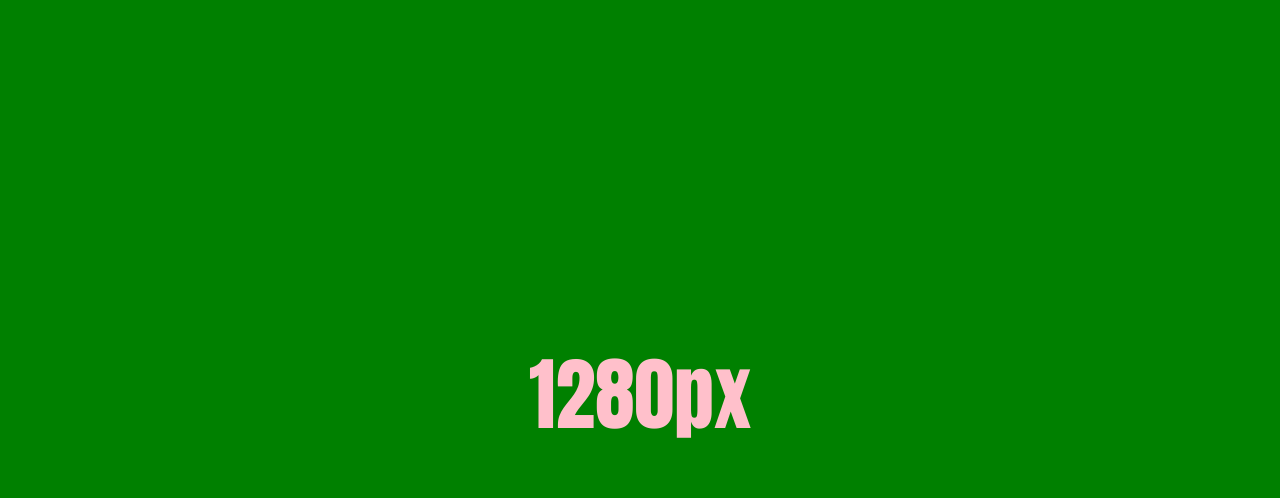
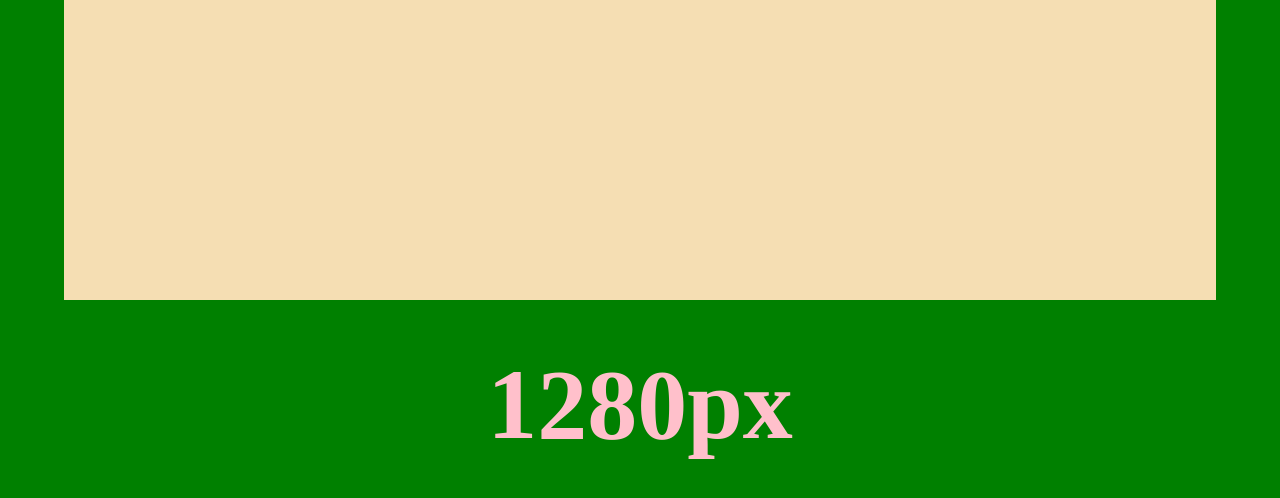
Before and after one commit to jesus-abz/ulsa-app-responsive, a plain HTML site: page index.html in a window 1280 px wide. Drawn offline with Linux system fonts and the light colour scheme.

Commit message:
ahora si funciona, espero

```diff
--- a/index.html
+++ b/index.html
@@ -18,6 +18,10 @@
 
     <h1 id="pixels-text" class="pixels-text">0px</h1>
 
+    <div class="container" id="container">
+        <br>
+    </div>
+
     <script src="app.js"></script>
 </body>
 </html>
--- a/style.css
+++ b/style.css
@@ -42,12 +42,21 @@ body{
     right: 0;
   }
 
+  .container{
+      width: 90%;
+      height: 300px;
+      background-color: wheat;
+      margin: 0 auto;
+  }
+
   @media only screen and (max-width:1400px){
       body{
           background-color: green;
       }
       .pixels-text{
         color: pink;
+        font-size: 100px;
+        font-family: serif;
     }
   }
 
@@ -57,5 +66,7 @@ body{
     }
     .pixels-text{
         color: skyblue;
+        font-size: 120px;
+        font-family: monospace;
     }
   }
```
